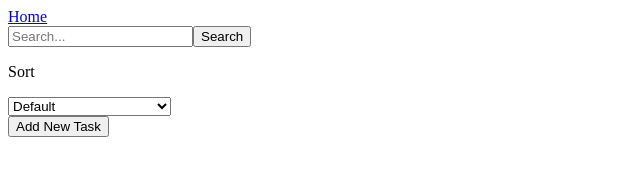
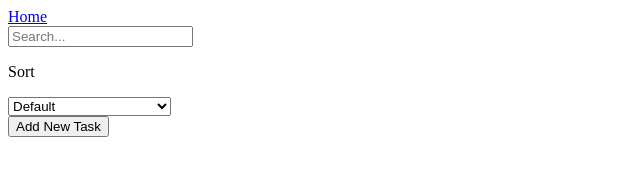
Before and after one commit to edchrepo/Todo, a React (Create React App) app: page / in a window 1280 px wide. Shown: the top 187 px of the page, without its empty margins (0-640 px from the left). Built offline with nearby package versions, Linux system fonts and the light colour scheme.

Commit message:
filterTodo

```diff
--- a/src/contexts/todoContext.js
+++ b/src/contexts/todoContext.js
@@ -1,4 +1,4 @@
-import { createContext, useState, useContext } from "react";
+import { createContext, useState, useContext, useEffect } from "react";
 import { useParams } from "react-router-dom";
 import { uid } from "uid";
 
@@ -11,7 +11,14 @@ export function useTodo() {
 
 export const TodoProvider = ({ children }) => {
   const { id } = useParams();
-  const [todos, setTodos] = useState([]);
+  const initialTodos = JSON.parse(localStorage.getItem('todos')) || [];
+  const [filteredTodos, setFilteredTodos] = useState([]);
+  const [todos, setTodos] = useState(initialTodos);
+  const [searchTerm, setSearchTerm] = useState("");
+
+  useEffect(() => {
+    localStorage.setItem('todos', JSON.stringify(todos));
+  }, [todos, filteredTodos]);
 
   const addTodo = (todo) => {
     const newTodos = [...todos, {...todo, id : uid()}];
@@ -45,6 +52,14 @@ export const TodoProvider = ({ children }) => {
         sortedTodos = todos;
     }
     setTodos(sortedTodos);
+    setFilteredTodos(sortedTodos);
+    filterTodos(searchTerm);
+  }
+
+  const filterTodos = (searchTerm) => {
+    setSearchTerm(searchTerm);
+    let filtered = [...todos].filter((todo) => todo.todoName.includes(searchTerm))
+    setFilteredTodos(filtered);
   }
 
 
@@ -65,7 +80,7 @@ export const TodoProvider = ({ children }) => {
   };
   return (
     <TodoContext.Provider
-      value={{ todos, sortTodos, addTodo, completeTodo, removeTodo, getTodo }}
+      value={{ todos, filteredTodos, sortTodos, filterTodos, addTodo, completeTodo, removeTodo, getTodo }}
     >
       {children}
     </TodoContext.Provider>
--- a/src/pages/AddTask.jsx
+++ b/src/pages/AddTask.jsx
@@ -12,6 +12,7 @@ function AddTask() {
   const handleChange = (e) => {
     setTodoData({...todoData, [e.target.name]: e.target.value})
   };
+
   // const handleChange = (event) => {
   //   const { name, value } = event.target;
 
@@ -21,7 +22,6 @@ function AddTask() {
   //     subtasks: name === 'subtasks' ? [...prevTodoData.subtasks, value] : prevTodoData.subtasks,
   //   }));
   // };
-
 
   const handleSubmit = (e) => {
     e.preventDefault();
--- a/src/pages/Home.jsx
+++ b/src/pages/Home.jsx
@@ -5,15 +5,10 @@ import { Link } from "react-router-dom";
 
 
 const Home = () => {
-  const { todos, sortTodos } = useTodo();
-  const [searchTerm, setSearchTerm] = useState('');
+  const { todos, filteredTodos, sortTodos, filterTodos } = useTodo();
 
-  const handleInputChange = (e) => {
-    setSearchTerm(e.target.value);
-  };
-
-  const handleSearch = () => {
-    console.log('Search term:', searchTerm);
+  const handleChange = (e) => {
+    filterTodos(e.target.value);
   };
 
   return (
@@ -22,10 +17,8 @@ const Home = () => {
         <input
           type="text"
           placeholder="Search..."
-          value={searchTerm}
-          onChange={handleInputChange}
+          onChange={handleChange}
         />
-        <button onClick={handleSearch}>Search</button>
         <div>
           <p>Sort</p>
           <select onChange={(e) => sortTodos(e.target.value)}>
@@ -38,7 +31,7 @@ const Home = () => {
             <option value="Descending Priority">Descending Priority</option>
           </select>
         </div>
-        {todos.map((todo) => (
+        {filteredTodos.map((todo) => (
           <Todo key={todo.id} todo={todo} />
         ))}
       <Link to={"/addTask"}>
```
